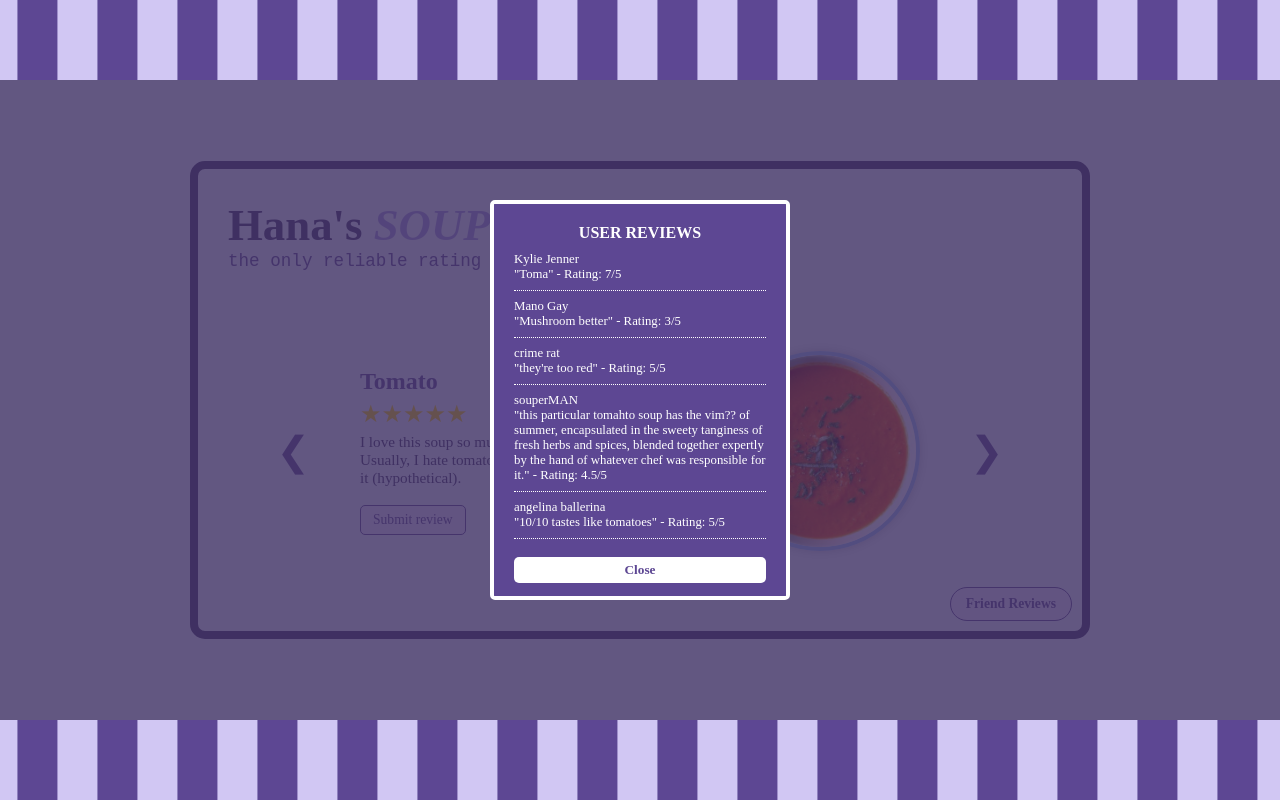
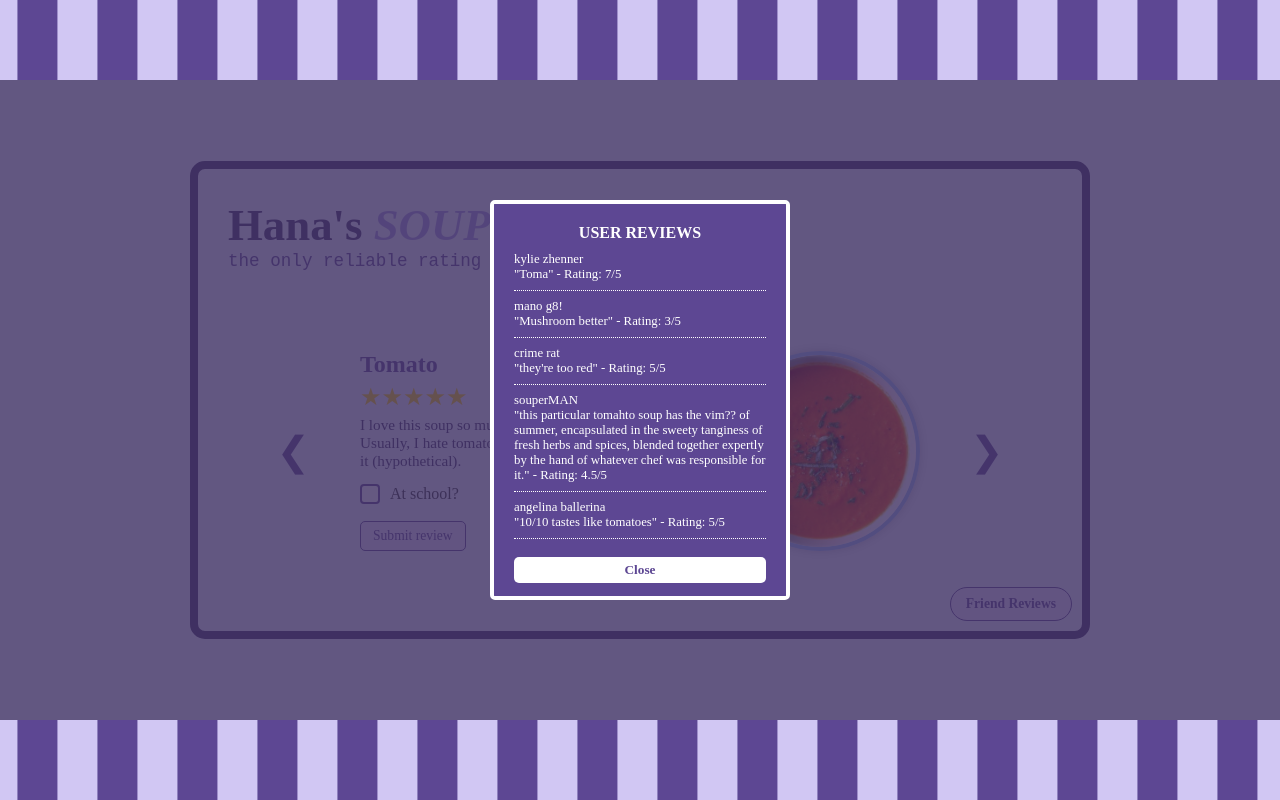
Before and after one commit to hanapanda/hanapanda.github.io, a plain HTML site: page index.html in a window 1280 px wide. Both pictures are taken after a click on the button "Friend Reviews". Drawn offline with Linux system fonts and the light colour scheme; a web font is replaced by a local one.

Commit message:
fix js stuff w the overlay

```diff
--- a/index.html
+++ b/index.html
@@ -40,14 +40,39 @@
         <div class="soup-slider" id="soup-review">
             <button class="arrow left-arrow" onclick="prevSoup()">&#10094;</button>
             <div class="soup" id="soup-container">
-                <div class="soup-info">
+
+                <!-- <div class="soup-info">
                     <h2 id="soup-name">Tomato</h2>
+                    <label>
+                        At School?
+                        <input type="checkbox" id="at-school-checkbox" disabled>
+                    </label>
                     <div class="stars static-stars" data-rating="5"></div>
                     <p class="description" id="soup-description">I love this soup so much I could marry this soup. Usually, I hate tomato but tomato soup? I would kill for it (hypothetical).</p>
                     <div class="comment-box">
                         <button class="submit-btn" onclick="openModal()">Submit review</button>
                     </div>
+                </div> -->
+                <div class="soup-info">
+                    <h2 id="soup-name">Tomato</h2>
+                    <div class="stars static-stars" data-rating="5"></div>
+                    <p class="description" id="soup-description">I love this soup so much I could marry this soup. Usually, I hate tomato but tomato soup? I would kill for it (hypothetical).</p>
+
+                    <div class="form-elements">
+                        <div class="form-group2">
+                            <label for="at-school-checkbox">
+                                At school?
+                                <input type="checkbox" id="at-school-checkbox" disabled>
+                                <span class="custom-checkbox"></span>
+                            </label>
+                        </div>
+
+                        <div class="review-stars">
+                            <button class="submit-btn" onclick="openModal()">Submit review</button>
+                        </div>
+                    </div>
                 </div>
+
                 <img src="images/tomato.png" alt="Tomato Soup" class="soup-img" id="soup-img">
             </div>
             <button class="arrow right-arrow" onclick="nextSoup()">&#10095;</button>
--- a/script.js
+++ b/script.js
@@ -5,9 +5,10 @@ const soups = [
         rating: 5,
         description: "usually, I hate tomato but tomato soup? I would kill for it (hypothetical).",
         img: "images/tomato.png",
+        atSchool: true,
         reviews: [
-            { user: "Kylie Jenner", comment: "Toma", rating: "7/5" },
-            { user: "Mano Gay", comment: "Mushroom better", rating: "3/5" },
+            { user: "kylie zhenner", comment: "Toma", rating: "7/5" },
+            { user: "mano g8!", comment: "Mushroom better", rating: "3/5" },
             { user: "crime rat", comment: "they're too red", rating: "5/5"},
             { user: "souperMAN", comment: "this particular tomahto soup has the vim?? of summer, encapsulated in the sweety tanginess of fresh herbs and spices, blended together expertly by the hand of whatever chef was responsible for it.", rating: "4.5/5"},
             { user: "angelina ballerina", comment: "10/10 tastes like tomatoes", rating: "5/5"}
@@ -18,15 +19,27 @@ const soups = [
         rating: 4,
         description: "This is such a comfort soup. but i dont like eating the corn",
         img: "images/cornpork.png",
+        atSchool: false,
         reviews: [
-            { user: "AHHHHHH", comment: "It's just good", rating: "5/5" },
-            { user: "Mano Gay", comment: "Best soup to be ever invented omg. nom nom.", rating: "5/5" },
+            { user: "kylie zhenner", comment: "It's just good", rating: "5/5" },
+            { user: "mano g8!", comment: "Best soup to be ever invented omg. nom nom.", rating: "5/5" },
+            { user: "crime rat", comment: "miso miso mi so hungry", rating: "5/5" }
+        ]
+    },
+    {
+        name: "Potato & Onion",
+        rating: 4,
+        description: "This is such a comfort soup. but i dont like eating the corn",
+        img: "images/cornpork.png",
+        atSchool: true,
+        reviews: [
+            { user: "kylie zhenner", comment: "It's just good", rating: "5/5" },
+            { user: "mano g8!", comment: "Best soup to be ever invented omg. nom nom.", rating: "5/5" },
             { user: "crime rat", comment: "miso miso mi so hungry", rating: "5/5" }
         ]
     },
 
 ];
-
 function showReview() {
     const reviewContainer = document.querySelector(".review-content");
     const overlay = document.getElementById('overlay');
@@ -44,18 +57,25 @@ function showReview() {
         reviewContainer.appendChild(dottedLine);
     });
 
-    overlay.classList.add('active');
+    overlay.style.display = 'block';  // Display the overlay
     const receipt = document.querySelector('.review-receipt');
     receipt.style.display = 'block';
-    setTimeout(() => receipt.classList.add('active'), 10);
+    setTimeout(() => {
+        receipt.classList.add('active');
+        overlay.classList.add('active');
+    }, 10);
 }
 
 function hideReview() {
     const overlay = document.getElementById('overlay');
     const receipt = document.querySelector('.review-receipt');
+
+    receipt.classList.remove('active');
     overlay.classList.remove('active');
-    receipt.classList.remove('active');
-    setTimeout(() => receipt.style.display = 'none', 400);
+    setTimeout(() => {
+        receipt.style.display = 'none';
+        overlay.style.display = 'none';
+    }, 400);
 }
 
 function updateSoup() {
@@ -67,10 +87,17 @@ function updateSoup() {
         document.getElementById("soup-name").textContent = soup.name;
         document.getElementById("soup-description").textContent = soup.description;
         document.getElementById("soup-img").src = soup.img;
-        document.querySelector(".stars").dataset.rating = soup.rating;
+        // document.querySelector(".stars").dataset.rating = soup.rating;
+        const ratingStars = document.querySelector(".stars");
+        ratingStars.dataset.rating = soup.rating;
+
+        const atSchoolCheckbox = document.getElementById("at-school-checkbox");
+        atSchoolCheckbox.checked = !!soup.atSchool;
+
         soupContainer.style.opacity = 1;
     }, 300);
 }
+
 
 function nextSoup() {
     currentSoup = (currentSoup + 1) % soups.length;
--- a/styles.css
+++ b/styles.css
@@ -236,7 +236,7 @@ h1 {
     font-family: monospace;
     font-size: 0.8rem;
     overflow-y: auto;
-    z-index: 4;
+    z-index: 6;
     border-radius: 5px;
     display: none;
     transition: top 0.4s ease;
@@ -244,6 +244,7 @@ h1 {
 
 .review-receipt.active {
     top: 50%;
+    display: block;
 }
 
 .review-receipt h3 {
@@ -393,3 +394,67 @@ h1 {
 .close-modal-btn:hover {
     background-color: #d1c7f3;
 }
+#at-school-checkbox {
+    margin-left: 5px;
+    transform: scale(1.2);
+}
+
+.form-elements {
+    margin-top: 15px;
+}
+
+.at-school {
+    margin-bottom: 10px;
+}
+
+.review-stars {
+    margin-top: 10px;
+}
+
+
+#at-school-checkbox {
+    display: none;
+}
+
+
+.form-group2 label {
+    position: relative;
+    padding-left: 30px;
+    font-size: 1rem;
+    user-select: none;
+    cursor: default;
+}
+
+.form-group2 .custom-checkbox {
+    position: absolute;
+    top: 50%;
+    left: 0;
+    transform: translateY(-50%);
+    height: 20px;
+    width: 20px;
+    background-color: #fff;
+    border: 2px solid #5d4793;
+    border-radius: 4px;
+}
+
+.form-group2 input:checked + .custom-checkbox {
+    background-color: #5d4793;
+}
+
+.form-group2 .custom-checkbox:after {
+    content: "";
+    position: absolute;
+    display: none;
+    left: 50%;
+    top: 40%;
+    width: 5px;
+    height: 12px;
+    border: solid #fff;
+    border-width: 0 2px 2px 0;
+    transform: translate(-50%, -50%) rotate(45deg);
+}
+
+
+.form-group2 input:checked + .custom-checkbox:after {
+    display: block;
+}
```
